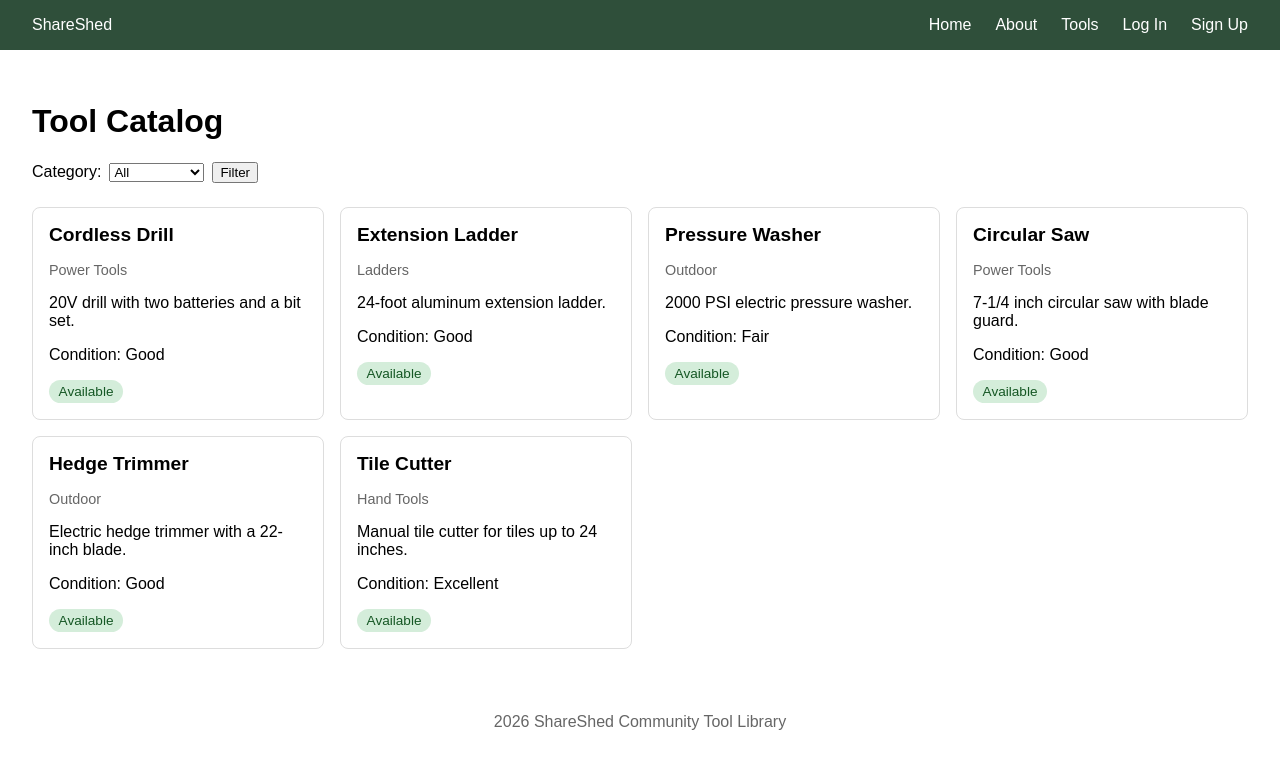
After one commit to adrianreyna7476/ShareShed1.0, a Node server app: page /tools in a window 1280 px wide. The commit adds this page. Shown: the top 769 px of the page. Run offline with Node 20, Linux system fonts and the light colour scheme.

Commit message:
added the login/logout the authorization middlewatre and some tool catalog

```diff
--- /dev/null
+++ b/controllers/toolController.js
@@ -0,0 +1,13 @@
+const toolService = require('../services/toolService');
+
+function showCatalog(req, res) {
+  const category = req.query.category || '';
+  res.render('tools', {
+    title: 'Tool Catalog',
+    tools: toolService.filterTools(category),
+    categories: toolService.getCategories(),
+    selectedCategory: category
+  });
+}
+
+module.exports = { showCatalog };
--- /dev/null
+++ b/middleware/auth.js
@@ -0,0 +1,18 @@
+const memberService = require('../services/memberService');
+
+function attachUser(req, res, next) {
+  res.locals.currentUser = null;
+  if (req.session.memberId) {
+    res.locals.currentUser = memberService.findById(req.session.memberId) || null;
+  }
+  next();
+}
+
+function requireLogin(req, res, next) {
+  if (!res.locals.currentUser) {
+    return res.redirect('/login');
+  }
+  next();
+}
+
+module.exports = { attachUser, requireLogin };
--- a/package.json
+++ b/package.json
@@ -12,7 +12,10 @@
   "license": "ISC",
   "type": "commonjs",
   "dependencies": {
+    "bcryptjs": "^3.0.3",
+    "ejs": "^7.0.2",
     "express": "^5.3.0",
+    "express-session": "^1.19.0",
     "js": "^0.1.0"
   },
   "devDependencies": {
--- a/public/css/styles.css
+++ b/public/css/styles.css
@@ -32,3 +32,84 @@ footer {
   padding: 1rem;
   color: #666;
 }
+
+.form {
+  display: flex;
+  flex-direction: column;
+  max-width: 400px;
+  gap: 0.5rem;
+}
+
+.form input {
+  padding: 0.5rem;
+  font-size: 1rem;
+}
+
+.form button {
+  margin-top: 1rem;
+  padding: 0.75rem;
+  background: #2f4f3a;
+  color: white;
+  border: none;
+  cursor: pointer;
+}
+
+.error {
+  color: #b00020;
+  font-weight: bold;
+}
+
+.navbar li {
+  color: white;
+}
+
+.link-button {
+  background: none;
+  border: none;
+  color: white;
+  font-size: 1rem;
+  cursor: pointer;
+  padding: 0;
+}
+
+.filter-form {
+  display: flex;
+  gap: 0.5rem;
+  align-items: center;
+  margin-bottom: 1.5rem;
+}
+
+.tool-grid {
+  display: grid;
+  grid-template-columns: repeat(auto-fill, minmax(240px, 1fr));
+  gap: 1rem;
+}
+
+.tool-card {
+  border: 1px solid #ddd;
+  border-radius: 8px;
+  padding: 1rem;
+}
+
+.tool-card h2 {
+  margin-top: 0;
+  font-size: 1.2rem;
+}
+
+.category {
+  color: #666;
+  font-size: 0.9rem;
+}
+
+.status {
+  display: inline-block;
+  padding: 0.25rem 0.6rem;
+  border-radius: 999px;
+  font-size: 0.85rem;
+  text-transform: capitalize;
+}
+
+.status-available { background: #d4edda; color: #155724; }
+.status-reserved { background: #fff3cd; color: #856404; }
+.status-on-loan { background: #cce5ff; color: #004085; }
+.status-under-repair { background: #f8d7da; color: #721c24; }
--- a/server.js
+++ b/server.js
@@ -1,8 +1,16 @@
 const express = require('express');
 const path = require('path');
+const session = require('express-session');
+const { attachUser } = require('./middleware/auth');
 
 const app = express();
 const PORT = process.env.PORT || 3000;
+
+app.use(session({
+  secret: 'your-secret-key',
+  resave: false,
+  saveUninitialized: false
+}));
 
 app.set('view engine', 'ejs');
 app.set('views', path.join(__dirname, 'views'));
@@ -10,8 +18,20 @@ app.set('views', path.join(__dirname, 'views'));
 app.use(express.static(path.join(__dirname, 'public')));
 app.use(express.urlencoded({ extended: true }));
 
+app.use(session({
+  secret: 'shareshed-dev-secret',
+  resave: false,
+  saveUninitialized: false,
+  cookie: { httpOnly: true, maxAge: 1000 * 60 * 60 }
+}));
+app.use(attachUser);
+
 const pageRoutes = require('./routes/pageRoutes');
+const memberRoutes = require('./routes/memberRoutes');
+const toolRoutes = require('./routes/toolRoutes');
 app.use('/', pageRoutes);
+app.use('/', memberRoutes);
+app.use('/', toolRoutes);
 
 app.listen(PORT, () => {
   console.log(`ShareShed running at http://localhost:${PORT}`);
--- /dev/null
+++ b/services/memberService.js
@@ -0,0 +1,77 @@
+const bcrypt = require('bcryptjs');
+
+class Member {
+  constructor(id, firstName, lastName, email, phone, passwordHash, role = 'member') {
+    this.id = id;
+    this.firstName = firstName;
+    this.lastName = lastName;
+    this.email = email;
+    this.phone = phone;
+    this.passwordHash = passwordHash;
+    this.role = role;
+    this.status = 'active';
+    this.createdAt = new Date();
+  }
+
+  get fullName() {
+    return `${this.firstName} ${this.lastName}`;
+  }
+}
+
+const members = [];
+let nextId = 1;
+
+function findByEmail(email) {
+  return members.find(m => m.email === email.trim().toLowerCase());
+}
+
+function getAllMembers() {
+  return members;
+}
+
+async function registerMember({ firstName, lastName, email, phone, password }) {
+  if (!firstName || !lastName || !email || !phone || !password) {
+    throw new Error('All fields are required.');
+  }
+  if (password.length < 8) {
+    throw new Error('Password must be at least 8 characters.');
+  }
+  if (findByEmail(email)) {
+    throw new Error('An account with that email already exists.');
+  }
+
+  const passwordHash = await bcrypt.hash(password, 10);
+
+  const member = new Member(
+    nextId++,
+    firstName.trim(),
+    lastName.trim(),
+    email.trim().toLowerCase(),
+    phone.trim(),
+    passwordHash
+  );
+
+  members.push(member);
+  return member;
+}
+
+function findById(id) {
+  return members.find(m => m.id === id);
+}
+
+async function authenticate(email, password) {
+  if (!email || !password) {
+    throw new Error('Email and password are required.');
+  }
+  const member = findByEmail(email);
+  if (!member) {
+    throw new Error('Invalid email or password.');
+  }
+  const matches = await bcrypt.compare(password, member.passwordHash);
+  if (!matches) {
+    throw new Error('Invalid email or password.');
+  }
+  return member;
+}
+
+module.exports = { Member, registerMember, findByEmail, findById, authenticate, getAllMembers };
--- /dev/null
+++ b/services/toolService.js
@@ -0,0 +1,42 @@
+class Tool {
+  constructor(id, name, category, description, condition) {
+    this.id = id;
+    this.name = name;
+    this.category = category;
+    this.description = description;
+    this.condition = condition;
+    this.status = 'available';
+  }
+
+  isAvailable() {
+    return this.status === 'available';
+  }
+}
+
+const tools = [
+  new Tool(1, 'Cordless Drill', 'Power Tools', '20V drill with two batteries and a bit set.', 'Good'),
+  new Tool(2, 'Extension Ladder', 'Ladders', '24-foot aluminum extension ladder.', 'Good'),
+  new Tool(3, 'Pressure Washer', 'Outdoor', '2000 PSI electric pressure washer.', 'Fair'),
+  new Tool(4, 'Circular Saw', 'Power Tools', '7-1/4 inch circular saw with blade guard.', 'Good'),
+  new Tool(5, 'Hedge Trimmer', 'Outdoor', 'Electric hedge trimmer with a 22-inch blade.', 'Good'),
+  new Tool(6, 'Tile Cutter', 'Hand Tools', 'Manual tile cutter for tiles up to 24 inches.', 'Excellent')
+];
+
+function getAllTools() {
+  return tools;
+}
+
+function getToolById(id) {
+  return tools.find(t => t.id === id);
+}
+
+function getCategories() {
+  return [...new Set(tools.map(t => t.category))];
+}
+
+function filterTools(category) {
+  if (!category) return tools;
+  return tools.filter(t => t.category === category);
+}
+
+module.exports = { Tool, getAllTools, getToolById, getCategories, filterTools };
--- a/views/partials/footer.ejs
+++ b/views/partials/footer.ejs
@@ -1,5 +1,5 @@
   <footer>
-    <p>&copy; 2026 ShareShed Community Tool Library</p>
+    <p>2026 ShareShed Community Tool Library</p>
   </footer>
 </body>
 </html>
--- a/views/partials/nav.ejs
+++ b/views/partials/nav.ejs
@@ -3,5 +3,17 @@
   <ul>
     <li><a href="/">Home</a></li>
     <li><a href="/about">About</a></li>
+    <li><a href="/tools">Tools</a></li>
+    <% if (currentUser) { %>
+      <li class="greeting">Hi, <%= currentUser.firstName %></li>
+      <li>
+        <form action="/logout" method="POST">
+          <button type="submit" class="link-button">Log Out</button>
+        </form>
+      </li>
+    <% } else { %>
+      <li><a href="/login">Log In</a></li>
+      <li><a href="/signup">Sign Up</a></li>
+    <% } %>
   </ul>
 </nav>
--- /dev/null
+++ b/views/tools.ejs
@@ -0,0 +1,31 @@
+<%- include('partials/header') %>
+<%- include('partials/nav') %>
+
+<main>
+  <h1>Tool Catalog</h1>
+
+  <form action="/tools" method="GET" class="filter-form">
+    <label for="category">Category:</label>
+    <select id="category" name="category">
+      <option value="">All</option>
+      <% categories.forEach(cat => { %>
+        <option value="<%= cat %>" <%= cat === selectedCategory ? 'selected' : '' %>><%= cat %></option>
+      <% }) %>
+    </select>
+    <button type="submit">Filter</button>
+  </form>
+
+  <div class="tool-grid">
+    <% tools.forEach(tool => { %>
+      <div class="tool-card">
+        <h2><%= tool.name %></h2>
+        <p class="category"><%= tool.category %></p>
+        <p><%= tool.description %></p>
+        <p>Condition: <%= tool.condition %></p>
+        <span class="status status-<%= tool.status %>"><%= tool.status %></span>
+      </div>
+    <% }) %>
+  </div>
+</main>
+
+<%- include('partials/footer') %>
```
Also changed, not shown: controllers/memberController.js (added, +46 -0 lines), routes/memberRoutes.js (added, +11 -0 lines), routes/toolRoutes.js (added, +7 -0 lines), views/login.ejs (added, +24 -0 lines), views/signup-success.ejs (added, +10 -0 lines), views/signup.ejs (added, +31 -0 lines), 1 other file.
